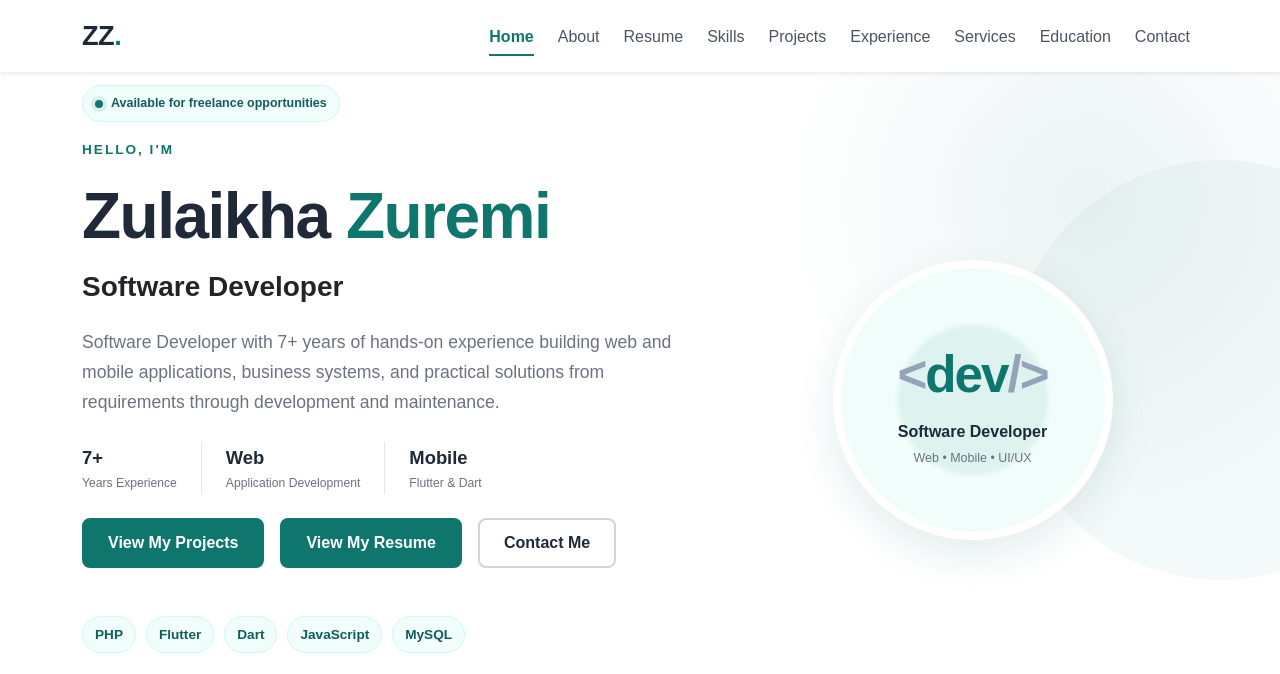
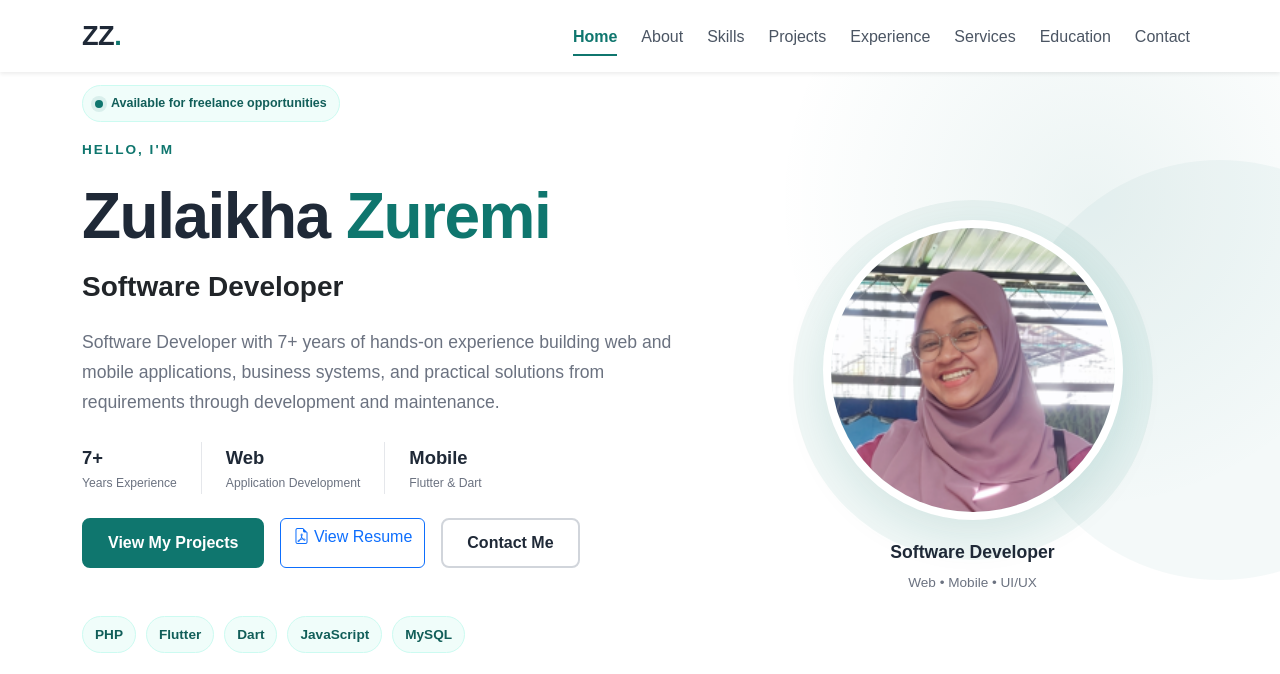
Before and after one commit to zulaikhazuremi-dev/zulaikha-portfolio, a plain HTML site: page index.html in a window 1280 px wide. Shown: the top 674 px of the page. Drawn offline with nearby package versions, Linux system fonts and the light colour scheme.

Commit message:
Update profile photo and resume button

```diff
--- a/css/style.css
+++ b/css/style.css
@@ -129,7 +129,7 @@ section {
   font-weight: 600;
 }
 
-.profile-placeholder {
+/* .profile-placeholder {
   width: 280px;
   height: 280px;
   margin: auto;
@@ -142,12 +142,31 @@ section {
   align-items: center;
   justify-content: center;
   color: var(--primary);
+} */
+
+.profile-photo-wrapper {
+  width: 360px;
+  height: 360px;
+  margin: auto;
+  border-radius: 24px;
+  overflow: hidden;
+  background: #f0fdfa;
+  border: 8px solid white;
+  box-shadow: 0 15px 40px rgba(15, 118, 110, 0.12);
 }
 
-.profile-placeholder i {
+.profile-photo {
+  width: 100%;
+  height: 100%;
+  object-fit: cover;
+  object-position: center;
+  display: block;
+}
+
+/* .profile-placeholder i {
   font-size: 5rem;
   margin-bottom: 10px;
-}
+} */
 
 /* =========================
    ABOUT
@@ -241,10 +260,15 @@ section {
     font-size: 2.6rem;
   }
 
-  .profile-placeholder {
+  /* .profile-placeholder {
     width: 220px;
     height: 220px;
-  }
+  } */
+
+  .profile-photo-wrapper {
+  width: 280px;
+  height: 280px;
+}
 
   .about-card {
     padding: 25px;
@@ -729,29 +753,29 @@ body {
   box-shadow: 0 8px 18px rgba(15, 118, 110, 0.10);
 }
 
-.profile-placeholder {
+/* .profile-placeholder {
   position: relative;
   overflow: hidden;
-}
+} */
 
-.profile-glow {
+/* .profile-glow {
   position: absolute;
   width: 150px;
   height: 150px;
   border-radius: 50%;
   background: rgba(15, 118, 110, 0.08);
   filter: blur(2px);
-}
+} */
 
-.profile-code {
+/* .profile-code {
   position: relative;
   z-index: 1;
   font-size: 3.2rem;
   font-weight: 700;
   letter-spacing: -2px;
-}
+} */
 
-.profile-code span {
+/* .profile-code span {
   color: #94a3b8;
 }
 
@@ -772,7 +796,7 @@ body {
   color: var(--muted);
   font-size: 0.78rem;
   margin-top: 3px;
-}
+} */
 
 /* Scroll reveal */
 .reveal-section {
@@ -848,6 +872,73 @@ body {
 
 .section-heading h2 {
   margin-bottom: 10px;
+}
+
+
+/* =========================
+   PROFILE PHOTO
+========================= */
+
+.profile-container {
+  position: relative;
+  width: 390px;
+  margin: auto;
+  padding: 25px 20px 10px;
+  text-align: center;
+}
+
+/* Soft decorative circle behind */
+.profile-container::before {
+  content: "";
+  position: absolute;
+  width: 360px;
+  height: 360px;
+  border-radius: 50%;
+  background: rgba(15, 118, 110, 0.06);
+  top: 5px;
+  left: 50%;
+  transform: translateX(-50%);
+  z-index: 0;
+}
+
+/* Profile image */
+.profile-photo-wrapper {
+  position: relative;
+  z-index: 1;
+  width: 300px;
+  height: 300px;
+  margin: auto;
+  border-radius: 50%;
+  overflow: hidden;
+  background: #f0fdfa;
+  border: 8px solid white;
+  box-shadow: 0 15px 40px rgba(15, 118, 110, 0.12);
+}
+
+.profile-photo {
+  width: 100%;
+  height: 100%;
+  object-fit: cover;
+  object-position: center;
+  display: block;
+}
+
+/* Text below image */
+.profile-caption {
+  position: relative;
+  z-index: 2;
+  margin-top: 18px;
+}
+
+.profile-caption p {
+  font-weight: 700;
+  color: var(--dark);
+  font-size: 1.1rem;
+}
+
+.profile-caption small {
+  color: var(--muted);
+  font-size: 0.85rem;
 }
 
 /* Accessibility: respect reduced motion */
@@ -1372,10 +1463,10 @@ body {
     width: 100%;
   }
 
-  .profile-placeholder {
+  /* .profile-placeholder {
     width: 230px;
     height: 230px;
-  }
+  } */
 
   .about-card {
     padding: 28px 22px;
@@ -1402,3 +1493,21 @@ body {
     transition-duration: 0.01ms !important;
   }
 }
+
+
+@media (max-width: 576px) {
+  .profile-container {
+    width: 100%;
+    padding: 20px 10px 5px;
+  }
+
+  .profile-container::before {
+    width: 290px;
+    height: 290px;
+  }
+
+  .profile-photo-wrapper {
+    width: 240px;
+    height: 240px;
+  }
+}
--- a/index.html
+++ b/index.html
@@ -39,7 +39,6 @@
         <ul class="navbar-nav ms-auto align-items-lg-center gap-lg-2">
           <li class="nav-item"><a class="nav-link" href="#home">Home</a></li>
           <li class="nav-item"><a class="nav-link" href="#about">About</a></li>
-          <li class="nav-item"><a class="nav-link" href="#resume">Resume</a></li>
           <li class="nav-item"><a class="nav-link" href="#skills">Skills</a></li>
           <li class="nav-item"><a class="nav-link" href="#projects">Projects</a></li>
           <li class="nav-item"><a class="nav-link" href="#experience">Experience</a></li>
@@ -98,9 +97,10 @@
               View My Projects
             </a>
 
-            <a href="#resume" class="btn btn-primary-custom">
-              View My Resume
-            </a>
+           <a href="resume.pdf" target="_blank" class="btn btn-outline-primary">
+              <i class="bi bi-file-earmark-pdf"></i>
+              View Resume
+          </a>
 
             <a href="#contact" class="btn btn-outline-custom">
               Contact Me
@@ -118,19 +118,19 @@
           </div>
 
           <div class="hero-social mt-4">
-            <a href="mailto:zulaikhazuremi.dev@gmail.com" aria-label="Email">
+            <a href="mailto:zulaikhazuremi@gmail.com" aria-label="Email">
               <i class="bi bi-envelope"></i>
             </a>
-            <a href="https://https://www.linkedin.com/in/zulaikha-zuremi-b584a7137/" target="_blank" rel="noopener" aria-label="LinkedIn">
+            <a href="https://www.linkedin.com/in/zulaikha-zuremi-b584a7137/" target="_blank" rel="noopener" aria-label="LinkedIn">
               <i class="bi bi-linkedin"></i>
             </a>
-            <a href="https://github.com/" target="_blank" rel="noopener" aria-label="GitHub">
+            <a href="https://github.com/zulaikhazuremi-dev/" target="_blank" rel="noopener" aria-label="GitHub">
               <i class="bi bi-github"></i>
             </a>
           </div>
         </div>
 
-        <div class="col-lg-5 text-center mt-5 mt-lg-0">
+        <!-- <div class="col-lg-5 text-center mt-5 mt-lg-0">
           <div class="profile-placeholder">
             <div class="profile-glow"></div>
             <div class="profile-code">
@@ -138,6 +138,29 @@
             </div>
             <p class="mb-0">Software Developer</p>
             <small>Web • Mobile • UI/UX</small>
+          </div>
+        </div> -->
+
+        <!-- <div class="col-lg-5 text-center mt-5 mt-lg-0">
+          <div class="profile-photo-wrapper">
+              <img src="images/profile.png"
+                  alt="Zulaikha Zuremi - Software Developer"
+                  class="profile-photo">
+          </div>
+        </div> -->
+
+        <div class="col-lg-5 text-center mt-5 mt-lg-0">
+          <div class="profile-container">
+              <div class="profile-photo-wrapper">
+                  <img src="images/profile.png"
+                      alt="Zulaikha Zuremi - Software Developer"
+                      class="profile-photo">
+              </div>
+
+              <div class="profile-caption">
+                  <p class="mb-0">Software Developer</p>
+                  <small>Web • Mobile • UI/UX</small>
+              </div>
           </div>
         </div>
 
@@ -767,7 +790,7 @@
           <i class="bi bi-linkedin me-2"></i>LinkedIn
         </a>
 
-        <a href="https://github.com/" target="_blank" rel="noopener"
+        <a href="https://github.com/zulaikhazuremi-dev/" target="_blank" rel="noopener"
            class="btn btn-outline-custom">
           <i class="bi bi-github me-2"></i>GitHub
         </a>
```
Also changed, not shown: images/profile.png (added).
